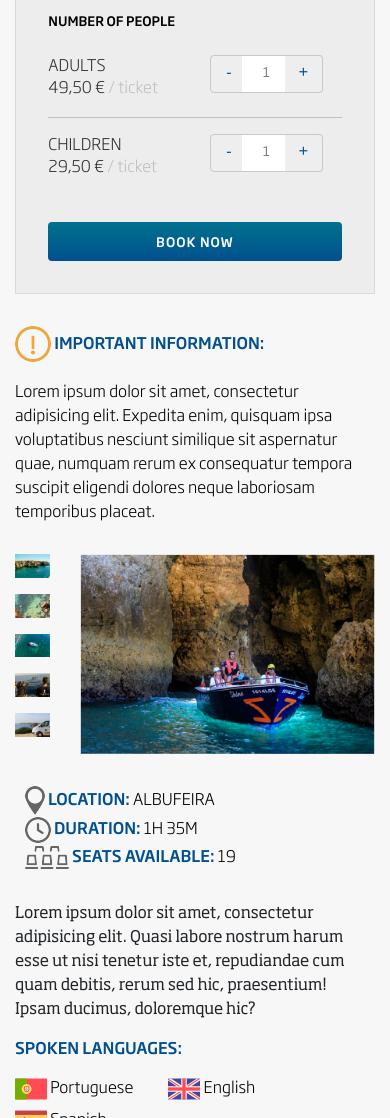
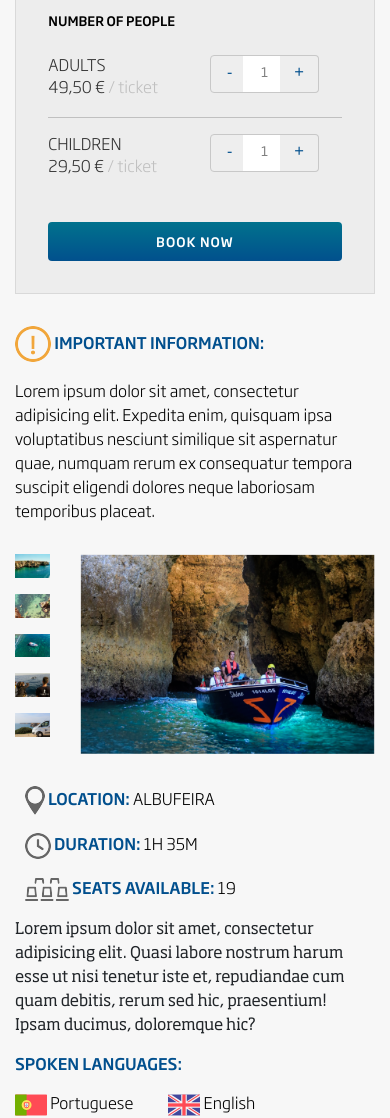
Before and after one commit to zigmmund/activbookings, a website with bundled scripts: page src/activity.html in a window 390 px wide. Shown: the part 680-1798 px from the top of the page. Built offline with nearby package versions, Linux system fonts and the light colour scheme.

Commit message:
add polishing

```diff
--- a/src/activity.html
+++ b/src/activity.html
@@ -146,12 +146,12 @@
                       <div class="form-group">
                         <label>Number of people</label>
                         <div class="price-category">
-                          <div class="row">
-                            <div class="col-6">
+                          <div class="row justify-content-center">
+                            <div class="col-6 col-sm-6 col-md-10 col-lg-6">
                               <h6>adults</h6>
                               <b>49,50 &euro;</b><span> / ticket</span>
                             </div>
-                            <div class="col-6">
+                            <div class="col-6 col-sm-6 col-md-10 col-lg-6">
                               <div class="input-group">
                                 <input type="button" value="-" class="button-minus" data-field="quantity">
                                 <input type="number" step="1" max="" value="1" name="quantity" class="quantity-field">
@@ -161,12 +161,12 @@
                           </div>
                         </div>
                         <div class="price-category">
-                          <div class="row">
-                            <div class="col-6">
+                          <div class="row justify-content-center">
+                            <div class="col-6 col-sm-6 col-md-10 col-lg-6">
                               <h6>children</h6>
                               <b>29,50 &euro;</b><span> / ticket</span>
                             </div>
-                            <div class="col-6">
+                            <div class="col-6 col-sm-6 col-md-10 col-lg-6">
                               <div class="input-group">
                                 <input type="button" value="-" class="button-minus" data-field="quantity">
                                 <input type="number" step="1" max="" value="1" name="quantity" class="quantity-field">
--- a/src/scss/modules/_activity-main.scss
+++ b/src/scss/modules/_activity-main.scss
@@ -18,13 +18,14 @@
   }
 
   &__details {
-    padding: 2rem 0;
+    padding: 2rem 0 0;
     margin: 0;
     list-style: none;
 
     li {
       display: inline-block;
       margin-right: 2em;
+      margin-bottom: 1em;
       text-transform: uppercase;
 
       img {
--- a/src/scss/modules/_activity-sidebar.scss
+++ b/src/scss/modules/_activity-sidebar.scss
@@ -133,7 +133,8 @@
 
       .input-group input[type='button'] {
         background-color: #eeeeee;
-        min-width: 38px;
+        min-width: 30%;
+        max-width: 38px;
         width: auto;
         transition: all 300ms ease;
       }
@@ -164,7 +165,8 @@
         height: 38px;
         left: -6px;
         text-align: center;
-        width: 50px;
+        width: 33%;
+        max-width: 50px;
         display: inline-block;
         font-size: 13px;
         margin: 0 0 5px;
```
Also changed, not shown: src/css/style.css.
